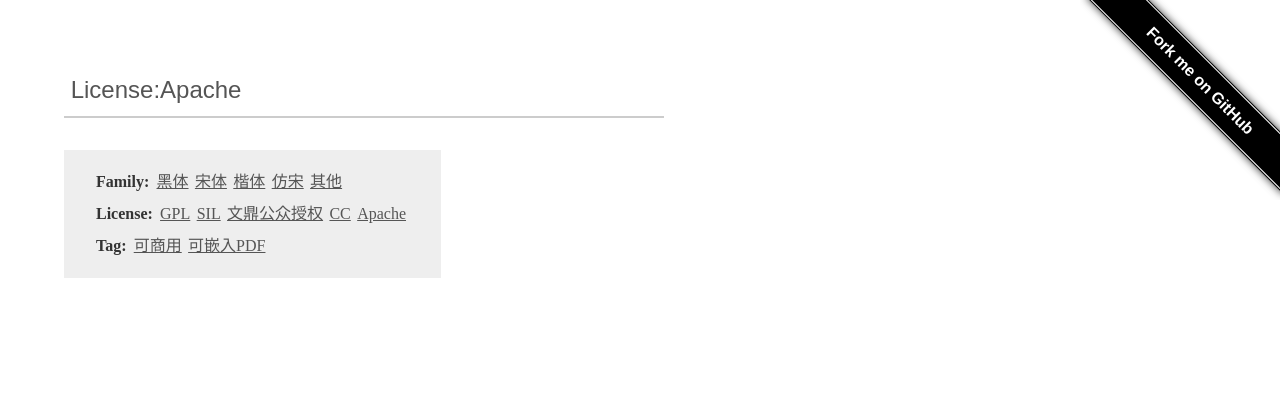
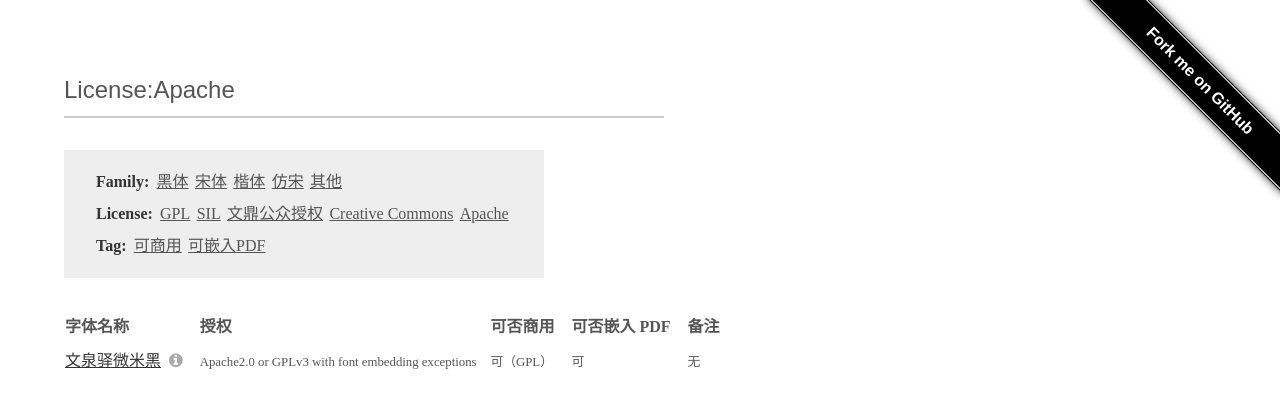
Before and after one commit to zenozeng/Free-Chinese-Fonts, a plain HTML site: page index.html in a window 1280 px wide. Both pictures are taken after a click on the element "Apache". Drawn offline with Linux system fonts and the light colour scheme.

Commit message:
add filter

```diff
--- a/static/main.js
+++ b/static/main.js
@@ -2,11 +2,23 @@ $(function() {
 
     var tags = {
         "Family": ["黑体", "宋体", "楷体", "仿宋", "其他"],
-        "License": ["GPL", "SIL", "文鼎公众授权", "CC", "Apache"],
+        "License": ["GPL", "SIL", "文鼎公众授权", "Creative Commons", "Apache"],
         "Tag": ["可商用", "可嵌入PDF"]
     };
 
-    var $main = $('#main');
+    $('#filter').on('input', function() {
+        var words = $(this).val().split(' ');
+        words = words.filter(function(word) {
+            return word.length > 0;
+        });
+        $('.font').each(function() {
+            var text = $(this)[0].dataset.index.toLowerCase();
+            var display = words.length == 0 || words.every(function(word) {
+                return text.indexOf(word.toLowerCase()) > -1;
+            });
+            $(this).toggle(display);
+        });
+    });
 
     var $tags = $('<div id="tags"></div>');
     Object.keys(tags).forEach(function(key) {
@@ -16,33 +28,63 @@ $(function() {
         });
         $tags.append('<br>');
     });
+
+    var $main = $('#main');
     $main.append($tags);
-
-    $('#filter').on('input', function() {
-        var words = $(this).val().split(' ');
-        words = words.filter(function(word) {
-            return word.length > 0;
-        });
-        $('.font').each(function() {
-            var text = $(this).text().toLowerCase();
-            var display = words.length == 0 || words.some(function(word) {
-                return text.indexOf(word.toLowerCase()) > -1;
-            });
-            $(this).toggle(display);
-        });
-    });
 
     $('#tags').on('click', '.tag', function() {
         var tag = $(this).text();
         var key = $(this).prevAll('.key').text().split(':')[0];
-        $('#filter').val($('#filter').val() + " " + key + ":" + tag);
+        var currentWords = $('#filter').val();
+        var word = key != "Tag" ? key + ":" + tag : tag;
+        if (currentWords.indexOf(word) > -1) {
+            currentWords = currentWords.replace(word, '');
+        } else {
+            currentWords += " " + word;
+        }
+        $('#filter').val(currentWords.replace(/^ /g, '').replace(/  /g, ' '));
         $('#filter').trigger('input');
     });
 
+    var fonts = $.get('src/fonts.json', function(fonts) {
 
-    var fonts = $.get('src/fonts.json', function(fonts) {
+        fonts = fonts.map(function(font) {
+            // "Family": ["黑体", "宋体", "楷体", "仿宋", "其他"],
+            var family = {
+                "黑体": [/黑体/, /黑$/, /Hei/],
+                "宋体": [/[^仿]宋/, /Ming/, /明体/, /Ming/, /[^g]song/],
+                "楷体": [/楷/, /Kai/],
+                "仿宋": [/仿宋/, /Fangsong/],
+                "其他": [/.*/]
+            };
+            if (!font.family) {
+                Object.keys(family).some(function(f) {
+                    if (family[f].some(function(reg) {
+                        return reg.test(font.name);
+                    })) {
+                        font.family = f;
+                        return true;
+                    }
+                    return false;
+                });
+            }
+            font.index = [
+                font.name,
+                'Family:'+font.family,
+                'License:' + font.license,
+                font.commercialUse.indexOf('可') > -1 ? "可商用" : "",
+                font.embedInPDF.indexOf('可') > -1 ? "可嵌入PDF" : "",
+                font.notes
+            ].join(' ');
+            return font;
+        });
+
+        $main.append(["字体名称", "授权", "可否商用", "可否嵌入 PDF", "备注"].map(function(th) {
+            return '<th>' + th + '</th>';
+        }).join(''));
         fonts.forEach(function(f) {
             var $font = $('<tr class="font"></tr>');
+            $font[0].dataset.index = f.index;
             var $name = $('<td class="name"><a href="' + f.link + '">' + f.name + '</a></td>');
             $name.append('<i class="fa fa-info-circle" title="Copyright: ' + f.copyright + '"></i>');
             $font.append($name);
@@ -54,7 +96,6 @@ $(function() {
             $main.append($font);
             return '<tr>' + html + '</tr>';
         });
-            // <i class="fa fa-file-pdf-o"></i>
 
     });
 
--- a/static/styles.css
+++ b/static/styles.css
@@ -22,6 +22,7 @@ a {
 td,
 th {
     padding-right: 1em;
+    text-align: left;
 }
 
 #filter {
--- a/tags.json
+++ /dev/null
@@ -1 +0,0 @@
-["黑体"]
```
